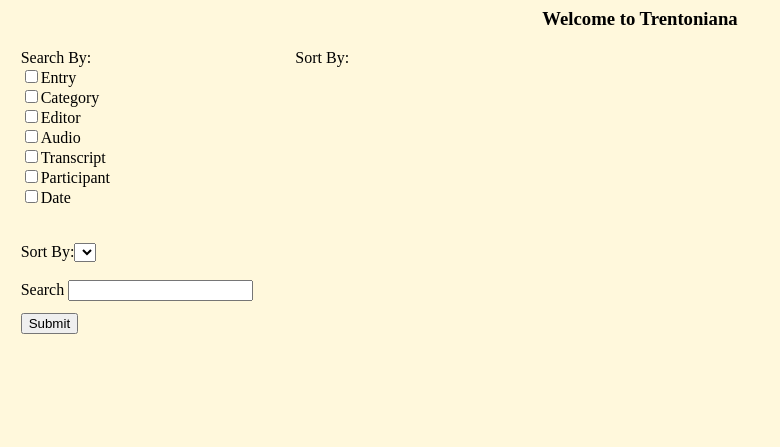
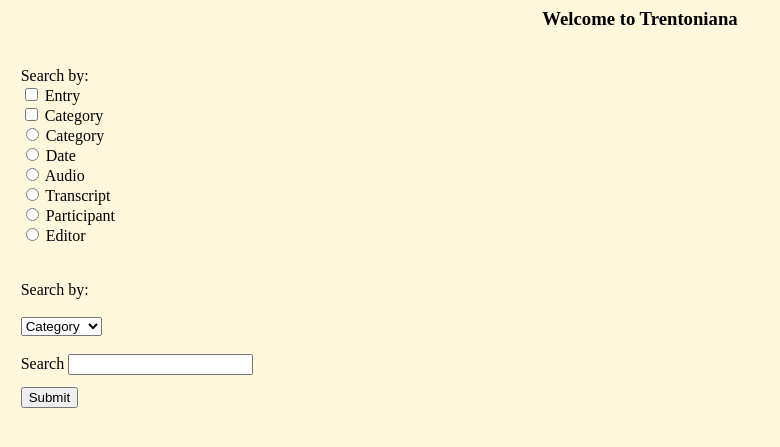
Before and after one commit to Zirich99/Trentoniana-CSC315-Group9, a Flask app: page / in a window 1280 px wide. Shown: the top 447 px of the page, without its empty margins (0-780 px from the left). Run offline with Flask 2, Linux system fonts and the light colour scheme; lists and menus that the app fills with data are empty; some libraries are stand-ins or nearby versions.

Commit message:
Add files via upload

```diff
--- a/app/app.py
+++ b/app/app.py
@@ -53,7 +53,6 @@ import psycopg2
 from config import config
 from flask import Flask, render_template, request
 
-
  #This function combines the connections searching for a file name in the entry table
  #You will need to add a function for each query you want to make.
 def connect(query):
@@ -79,7 +78,6 @@ def connect(query):
         cur.execute(query)
         rows = cur.fetchall()
 
-
        # close the communication with the PostgreSQL
         cur.close()
     except (Exception, psycopg2.DatabaseError) as error:
@@ -90,8 +88,6 @@ def connect(query):
             print('Database connection closed.')
     # return the query result from fetchall()
     return rows
-
-
 
 # app.py
 
@@ -123,13 +119,17 @@ def handle_data():
     # perform query
     rows = connect(query)
 
-    #added route to fetch data from entry table
-@app.route('/input')
-def input():
-    cur.execute("SELECT * FROM entry order by entry_name")
-    sort = cur.fetchall()
-    return render_template("my-result.html",sort=sort)
+    return render_template('my-result.html', rows=rows)
 
+
+
+
+
+@app.route('/')
+def dropdown():
+    cur.execute('SELECT * FROM category')
+    sort_by = cur.fetchall()
+    return render_template("my-form.html", sort_by=sort_by)
 
 
 if __name__ == '__main__':
--- a/app/templates/my-form.html
+++ b/app/templates/my-form.html
@@ -1,74 +1,43 @@
 <!-- /templates/my-form.html-->
+
 <html>
     <head>
         <title>Trentoniana</title>
     </head>
     <body style="background-color:cornsilk;">
-	<h3 style="color:black;text-align:center;font-family=verdana;">
+	<h3 style="color:black;text-align:center;font-family=verdana:">
 	    Welcome to Trentoniana
 	</h3>
         <form action="/form-handler" method="POST">
             <div>
 
 	<!-- Search option with radio buttons-->
+		<br>
+		Search by:
+		<br>
+		<input type="checkbox" name="Entry"/> Entry <br>
+		<input type="checkbox" name="Category"/> Category <br>
+		<input type ="radio"/> Category <br>
+		<input type ="radio"/> Date <br>
+		<input type ="radio"/> Audio <br>
+		<input type ="radio"/> Transcript <br>
+		<input type ="radio"/> Participant <br>
+		<input type ="radio"/> Editor <br>
 
+	<!-- Search option drop-down style -->
 
-	    <!--<p style = "text-align-left;">Search by:-->
-	    Search By:<span style="padding-left:200px;">
-	    Sort By:<span style=padding-right:200px;">
-		<br>
+	    <br><br>
+	    Search by:
+	    <br><br>
+	    <select>
+	    <option>Category</option>
 
-		<input type="checkbox" name="Entry"/>Entry<br>
-
-		<input type="checkbox" name="Category"/>Category<br>
-
-		<input type="checkbox" name= "Editor"/>Editor<br>
-
-		<input type="checkbox" name= "Audio"/>Audio<br>
-
-		<input type="checkbox" name= "Transcript"/>Transcript<br>
-		<input type="checkbox" name= "Participant"/>Participant<br>
-		<input type="checkbox" name= "Date"/>Date<br>
-
-
-
-	<!-- Search option drop-down style ->
-
-
-	    <br><br>Sort By:
-	    <!--<p align="center"->
-
-	    <SELECT name="Entry">
-	    <option>Entry</option>
-	    <option>Category</option>
-	    <option>Editor</option>
 	    <option>Audio</option>
 	    <option>Transcript</option>
-	    <option>Participant</option>
 	    <option>Date</option>
 	    <select>
-	    </p>
 
 	   <!-- Search by user input -->
-
-
-
-
-	   <br><br>
-	   Sort By:<SELECT name="Entry">
-        {% for row in rows%}
-        <tr>
-            <OPTION value={{row.entry_id}}>{{row.entry_name}}</OPTION>
-           {%endfor%}
-           <tr>
-        </SELECT>
-
-
-
-
-
-
-
 	   <br><br>
 	   Search
 	    <input type ="text" name="user_search"/>
```
Also changed, not shown: app/templates/my-result.html (+0 -10 lines).
